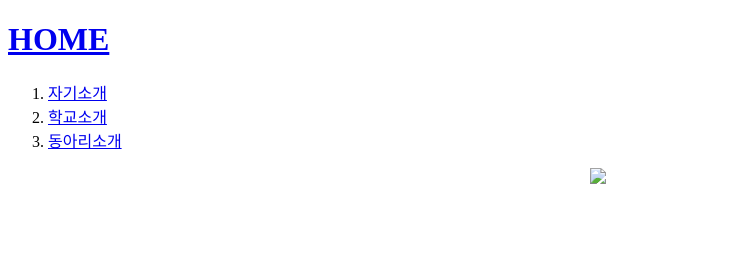
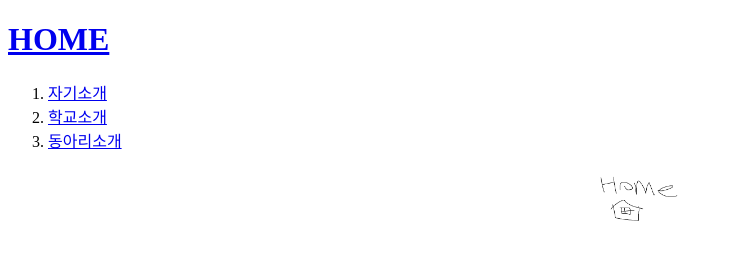
Before and after one commit to KSJ0123/my-first-web-site-1, a plain HTML site: page index.html in a window 1280 px wide. Shown: the whole page, without its empty margins (0-733 px from the left). Drawn offline with Linux system fonts and the light colour scheme.

Commit message:
Update index.html

```diff
--- a/index.html
+++ b/index.html
@@ -13,6 +13,6 @@
         <li><a href="2.html"> 학교소개</a></li>
         <li><a href="3.html"> 동아리소개 </a></li>
     </ol>
-    <img src="./img/캡처.PNG" class="profit">
+    <img src="캡처.PNG" class="profit">
 </body>
 </html>
```
